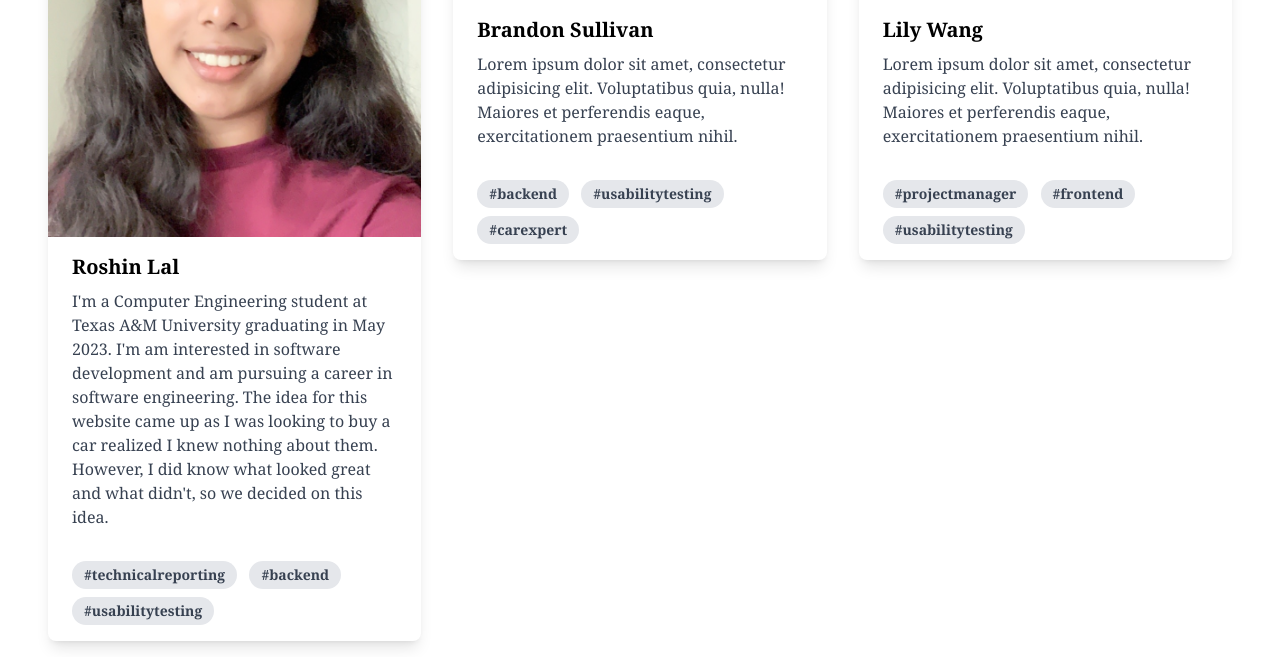
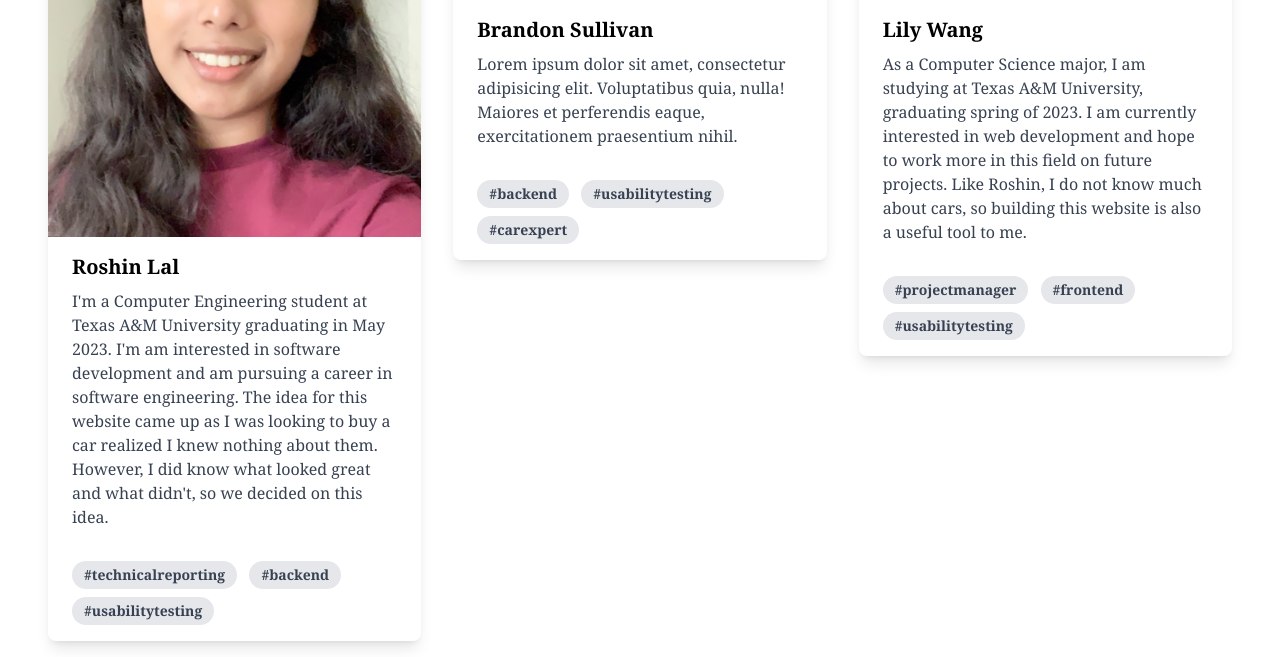
Before and after one commit to BWSullivan/OneShotCar, a Flask app: page /about in a window 1280 px wide. Shown: the part 457-1114 px from the top of the page. Run offline with Flask 2, Linux system fonts and the light colour scheme; style sheets or scripts are compiled from the project's sources; parts of the project's set-up code (start-up, migrations or seed data) failed here and were passed over.

Commit message:
added my (lily) information in the about me page

```diff
--- a/templates/about.html
+++ b/templates/about.html
@@ -127,7 +127,7 @@
                   <div class="px-6 py-4">
                     <div class="font-bold text-xl mb-2">Lily Wang</div>
                     <p class="text-gray-700 text-base">
-                      Lorem ipsum dolor sit amet, consectetur adipisicing elit. Voluptatibus quia, nulla! Maiores et perferendis eaque, exercitationem praesentium nihil.
+                      As a Computer Science major, I am studying at Texas A&M University, graduating spring of 2023. I am currently interested in web development and hope to work more in this field on future projects. Like Roshin, I do not know much about cars, so building this website is also a useful tool to me.
                     </p>
                   </div>
                   <div class="px-6 pt-4 pb-2">
```
